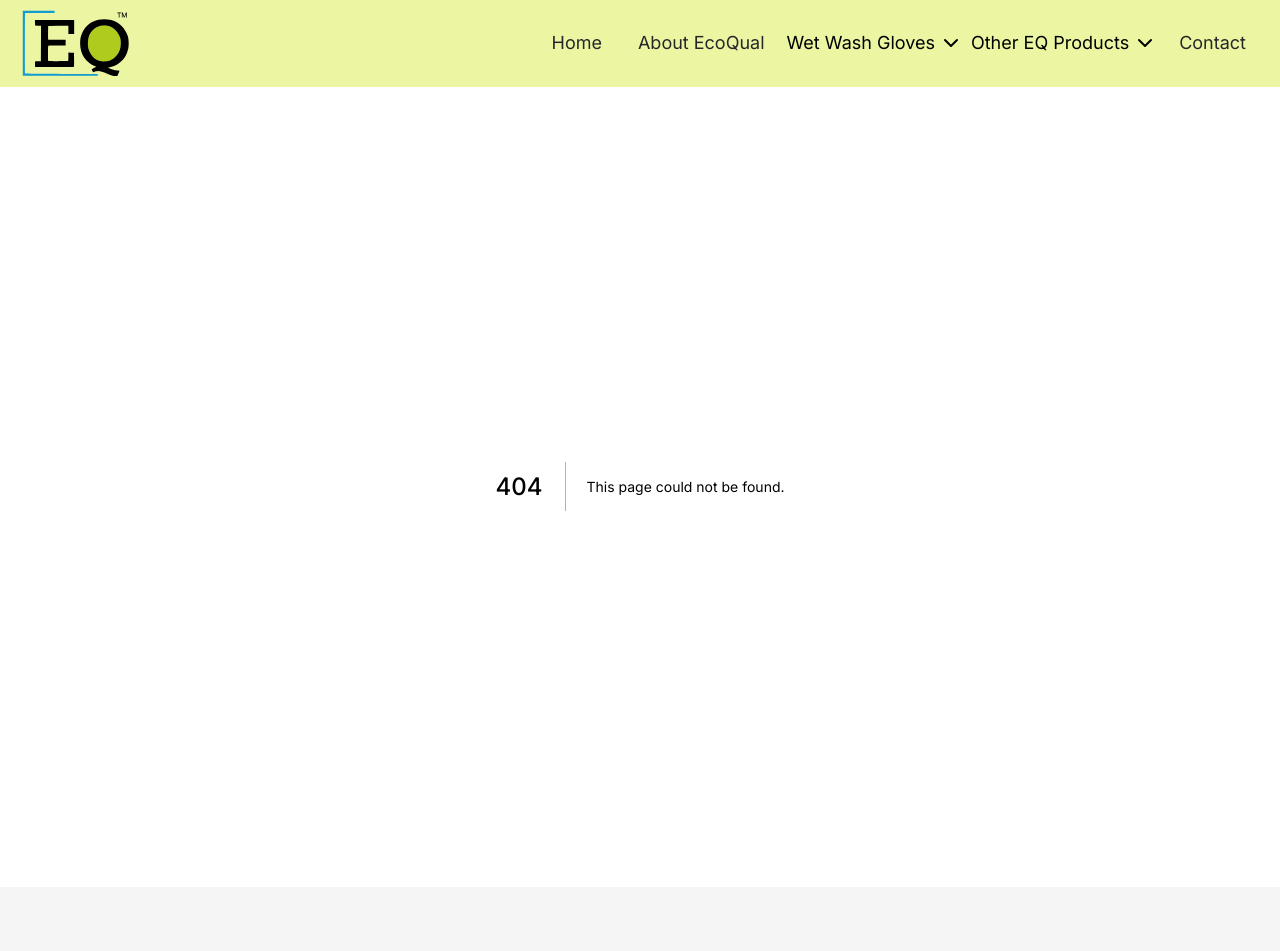
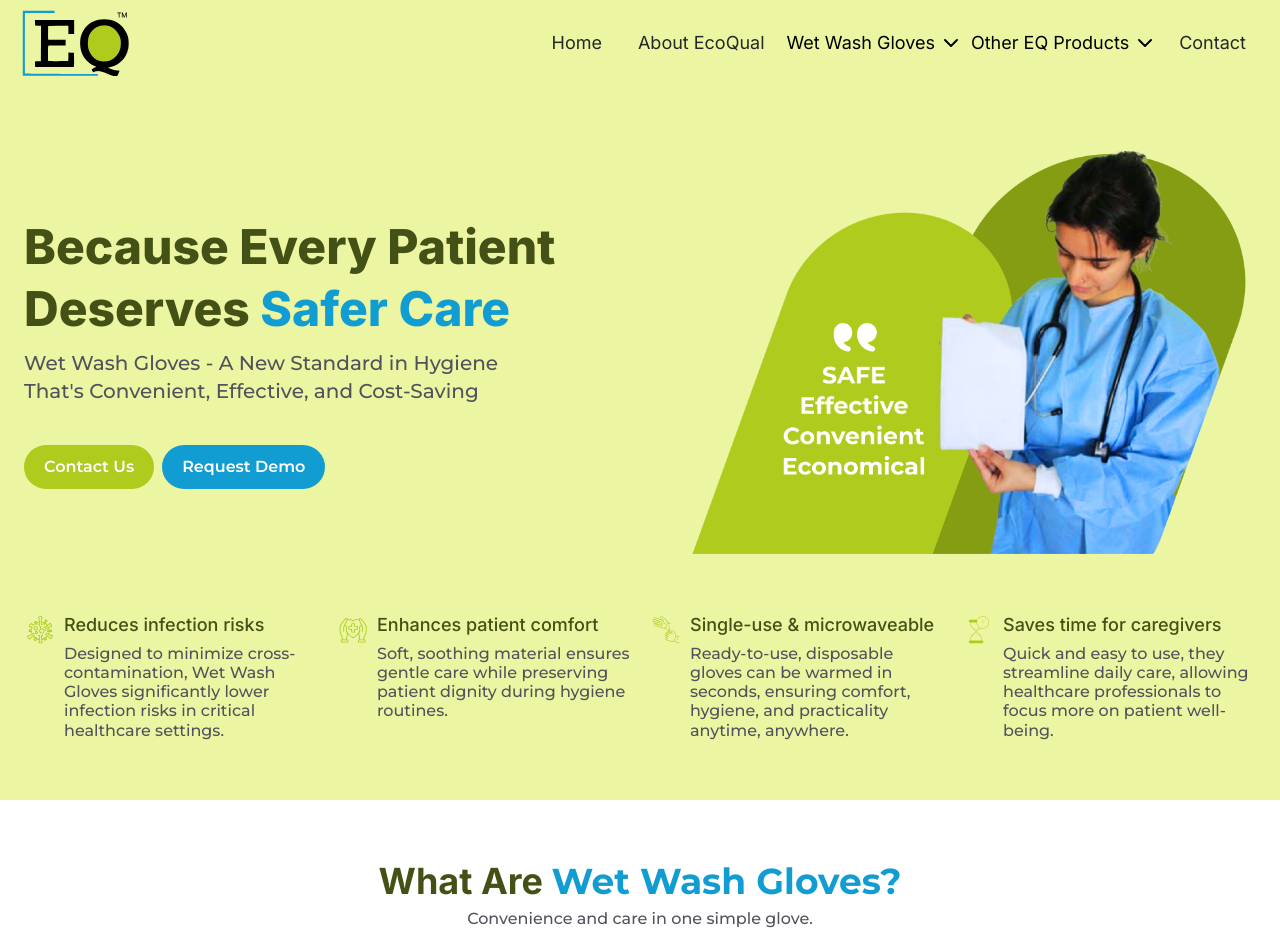
Before and after one commit to Semicolon-Wiz/ecoqual, a Next.js app: page /wet-wash-gloves in a window 1280 px wide. Before the commit this address had no page. Shown: the top 951 px of the page. Built offline with nearby package versions, Linux system fonts and the light colour scheme.

Commit message:
add wet wash wash page

```diff
--- /dev/null
+++ b/src/app/wet-wash-gloves/page.tsx
@@ -0,0 +1,23 @@
+import AboutWet from '@/components/AboutWet'
+import Hero from '@/components/Hero'
+import React from 'react'
+import { Benefites, Comparison, WetWashWorking, WhereToUse } from './Details'
+import Details from '@/components/Details'
+import FourthSection from '@/components/FourthSection'
+import WetWash from '@/components/WetWash'
+
+export default function WetWashGlovesPage() {
+    return (
+        <main className='relative w-full'>
+            <Hero />
+            <AboutWet />
+            <Benefites />
+            <WetWashWorking />
+            <WhereToUse />
+            <Details />
+            <FourthSection />
+            <WetWash />
+            <Comparison />
+        </main>
+    )
+}
--- a/src/components/WetWash.tsx
+++ b/src/components/WetWash.tsx
@@ -25,7 +25,6 @@
             image: '/images/steps/step-5.png'
         },
     ]
-    console.log(steps.length - 1);
 
     return (
         <Section>
```
